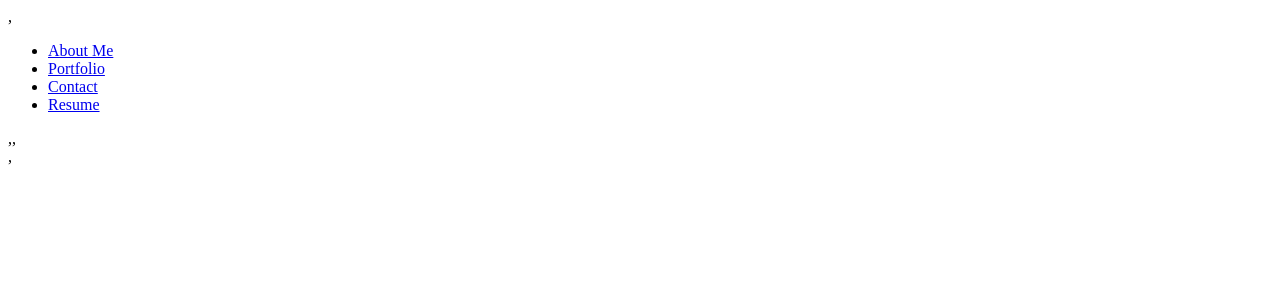
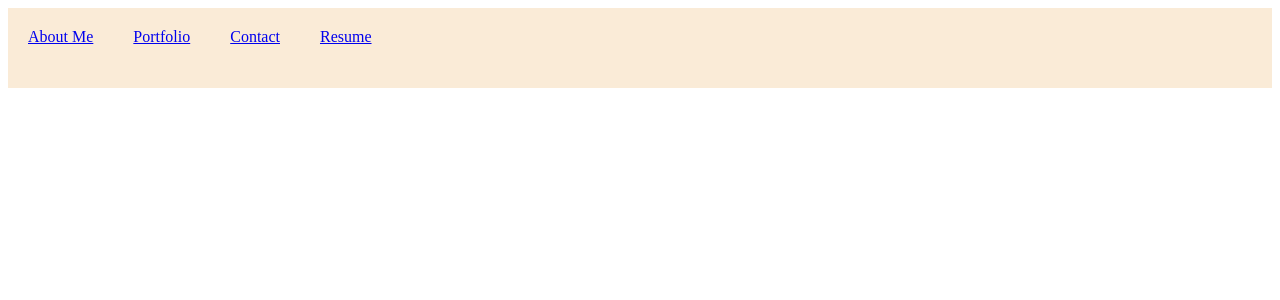
Before and after one commit to KevinJWesley/reactPortfolio, a React (Create React App) app: page / in a window 1280 px wide. Shown: the top 300 px of the page. Built offline with nearby package versions, Linux system fonts and the light colour scheme.

Commit message:
created stylesheet and basic styling for Nav

```diff
--- a/src/App.js
+++ b/src/App.js
@@ -6,10 +6,10 @@ import Footer from "./components/Footer";
 function App() {
   return (
     <>
-      <Header />,
-      <Nav />,
-      <Project />,
-      <Footer />,
+      <Header />
+      <Nav />
+      <Project />
+      <Footer />
     </>
   );
 }
--- a/src/components/Nav.js
+++ b/src/components/Nav.js
@@ -1,11 +1,11 @@
 import React from "react";
 
-const style = {};
+import "../styles/Nav.css";
 
 function Nav() {
   return (
-    <div>
-      <nav>
+    <>
+      <nav className="nav">
         <ul>
           <li>
             <a href="#">About Me</a>
@@ -21,7 +21,7 @@ function Nav() {
           </li>
         </ul>
       </nav>
-    </div>
+    </>
   );
 }
 
--- /dev/null
+++ b/src/styles/Nav.css
@@ -0,0 +1,14 @@
+.nav {
+  background-color: antiquewhite;
+  height: 80px;
+}
+.nav ul {
+  list-style: none;
+  margin: 0;
+  padding: 0;
+}
+.nav ul li {
+  display: inline-block;
+  margin: 20px;
+  text-decoration: none;
+}
```
